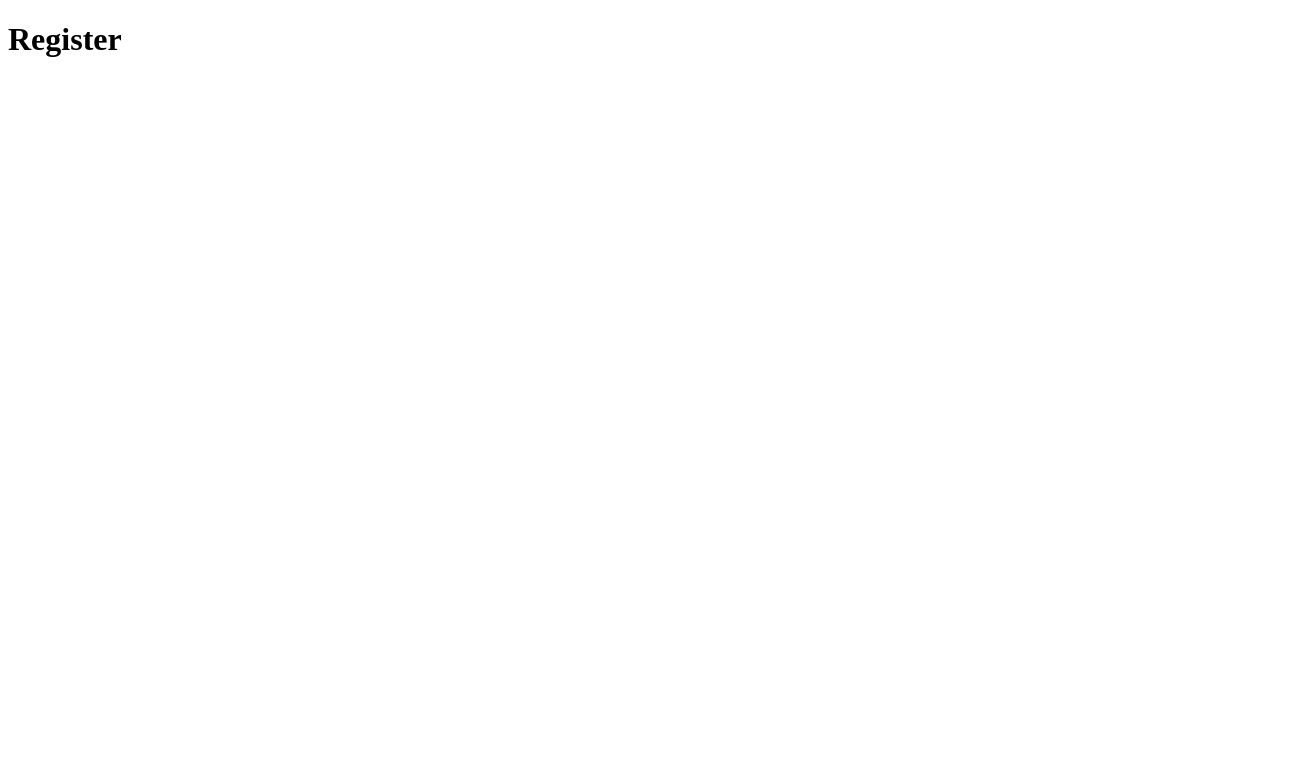
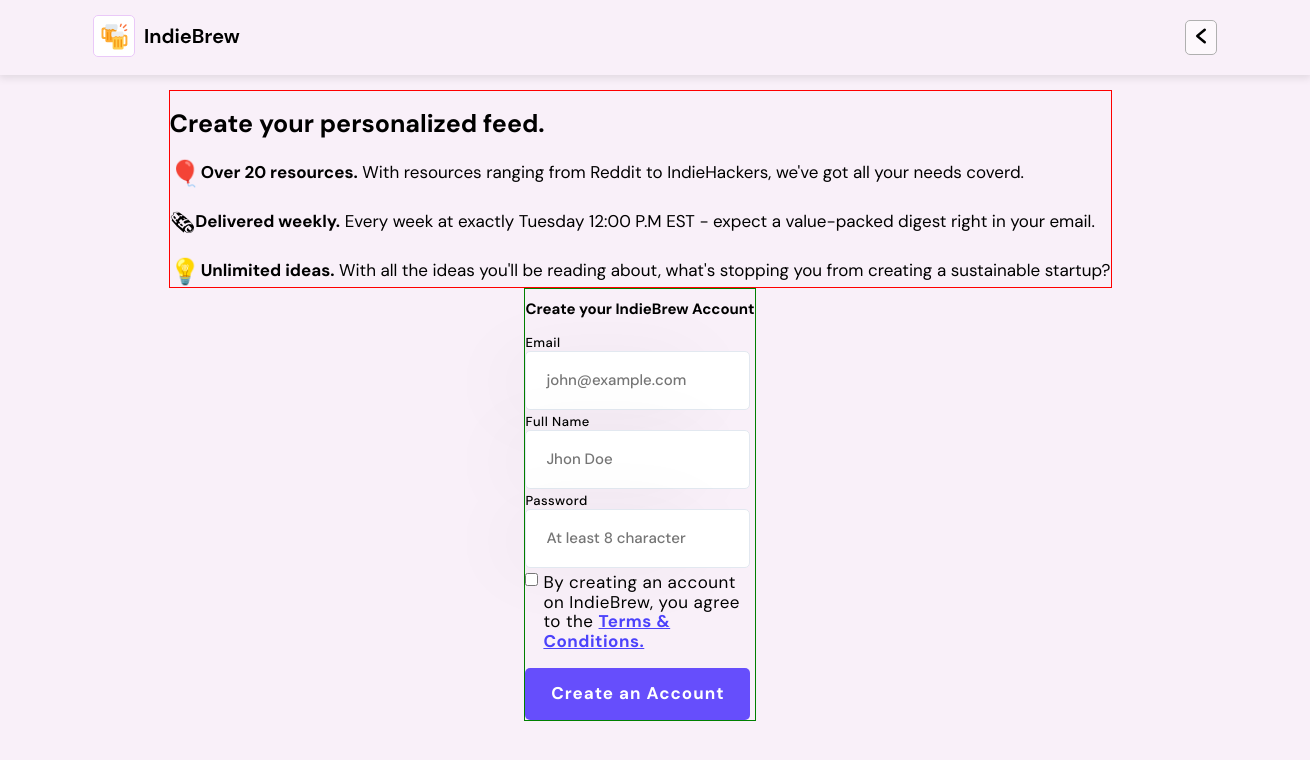
Before and after one commit to VladimirValdes/Indie_BrewLp, a plain HTML site: page pages/register.html in a window 1280 px wide. Shown: the whole page, 1310 px wide, since content can reach past the window. Drawn offline with nearby package versions, Linux system fonts and the light colour scheme.

Commit message:
sign Up Page

```diff
--- a/pages/register.html
+++ b/pages/register.html
@@ -5,8 +5,77 @@
     <meta http-equiv="X-UA-Compatible" content="IE=edge">
     <meta name="viewport" content="width=device-width, initial-scale=1.0">
     <title>Register</title>
+    <link rel="preconnect" href="https://fonts.googleapis.com" />
+	<link rel="preconnect" href="https://fonts.gstatic.com" crossorigin />
+	<link href="https://fonts.googleapis.com/css2?family=DM+Sans:wght@400;500;700&display=swap"
+			rel="stylesheet"/>
+	<link rel="stylesheet" href="/styles/base/normalize.css"/>
+    <link rel="stylesheet" href="/styles/pages/singUp.css"/>
 </head>
 <body>
-    <h1> Register </h1>
+    <header>
+        <nav class="menu">
+            <div class="brand-container">
+                <a href="#" class="brand">
+                    <img src="../assets/Logo.svg" alt="logo" class="brand__logo" />
+                </a>
+            </div>
+
+            <a class="menu__back" href="../index.html">
+                <img src="/assets/back.svg" alt="back-arrow">
+            </a>
+        </nav>
+    </header>
+
+    <main>
+        <section class="section-advantages">
+            <h1 class="title title-ft">Create your personalized feed.</h1>
+
+
+            <article class="advantage">
+               <span  class="icon">🎈</span>
+               <p class="info info--color">
+                <strong>Over 20 resources.</strong>
+                With resources ranging from Reddit to
+                IndieHackers, we've got all your needs
+                coverd.
+            </p>
+           </article>
+           <article class="advantage">
+               <span class="icon">🗞</span>
+               <p class="info info--color">
+                <strong>Delivered weekly.</strong>
+                Every week at exactly Tuesday
+                12:00 P.M EST - expect a value-packed
+                digest right in your email.
+            </p>
+           </article>
+           <article class="advantage">
+               <span class="icon">💡</span>
+               <p class="info info--color">
+                <strong>Unlimited ideas.</strong>
+                With all the ideas you'll be reading about,
+                what's stopping you from creating a sustainable
+                startup?
+            </p>
+           </article>
+        </section>
+        <section class="section-form">
+            <h2>Create your IndieBrew Account</h2>
+            <form class="form">
+                <label for="email" class="form__label">Email</label>
+                <input type="email" id="email"  autofocus class="form__input" placeholder="john@example.com">
+                <label for="user" class="form__label">Full Name</label>
+                <input type="text" id="user" class="form__input" placeholder="Jhon Doe">
+                <label for="pass" class="form__label">Password</label>
+                <input type="password" id="pass" class="form__input" placeholder="At least 8 character">
+                <div class="form__content">
+                    <input type="checkbox" name="check" class="form__check">
+                    <p class="form__info">By creating an account on IndieBrew, you agree to the <a href="">Terms & Conditions.</a></p>
+                </div>
+                <button type="submit" class="form__btn">Create an Account</button>
+            </form>
+        </section>
+    </main>
 </body>
 </html>
--- a/styles/abstracts/_mixins.scss
+++ b/styles/abstracts/_mixins.scss
@@ -144,7 +144,7 @@
     box-shadow: -36px 2px 79px -18px rgba(0,0,0,0.1);
 
     &:placeholder-shown {
-        font-weight: $w-xbg;
+        font-weight: 500;
         font-size: 1.5rem;
         color: #5D5D5E;
     }
--- a/styles/abstracts/_utilityClass.scss
+++ b/styles/abstracts/_utilityClass.scss
@@ -18,13 +18,22 @@ body {
 
         @include base-text(1.7rem, $w-sm, $c-secondary, start , 2.5rem );
 
+
+        &--color {
+            margin: 0;
+            color: black;
+
+        }
+
         span {
 
             @include base-text(1.7rem, $w-bg, $c-links );
 
         }
 
+
     }
+
 
     .link {
 
--- /dev/null
+++ b/styles/pages/singUp.scss
@@ -0,0 +1,138 @@
+
+@import '../abstracts/palette';
+@import '../abstracts/mixins';
+
+// @import 'responsive/main-responsive';
+
+
+html {
+
+    font-family: $font-primary;
+    font-size: 62.5%;
+
+}
+
+body {
+    background-color: #f9f0f9;
+}
+
+header {
+    width: 100%;
+    padding: 1.5rem;
+    box-shadow: 0px 2px 8px 1px rgba(0,0,0,0.1);
+
+    .menu {
+        display: flex;
+        flex-direction: row;
+        justify-content: space-between;
+        align-items: center;
+        width: 100%;
+        max-width: 1124px;
+        margin: 0 auto;
+
+        &__back {
+            padding: 5px;
+            background-color: #fdf8fc;
+            border: 1px solid #b0b0b0;
+            border-radius: 5px;
+            cursor: pointer
+        }
+    }
+}
+
+
+main {
+    @include split-screen("form", "advantages", center);
+
+    width: 100%;
+    max-width: 1124px;
+    margin: 0 auto;
+    padding: 1.5rem;
+
+    .section-advantages {
+        grid-area: advantages;
+        border: 1px solid red;
+
+        .advantage {
+            display: flex;
+            flex-direction: row;
+            justify-content: flex-start;
+            align-items: flex-start;
+            margin-top: 2rem;
+        }
+
+        .icon {
+            font-size: 2.5rem;
+        }
+    }
+
+    .section-form {
+        grid-area: form;
+        border: 1px solid green;
+
+
+
+            .form {
+                display: flex;
+                flex-direction: column;
+                margin-top: 1rem;
+                width: 225px;
+
+                &__label {
+                    margin-top: 0.5rem;
+                    font-size: 1.3rem;
+                    font-weight: 500;
+                    letter-spacing: 0.5px;
+                }
+
+                &__input {
+                    // margin: 0.5rem 0 1rem 0;
+                    // padding: 1rem;
+                    // font-size: 1.2rem;
+                    // font-weight: 500;
+                    // border: 1px solid $color-input;
+                    // border-radius: 5px;
+                    // outline: none;
+
+                    // box-shadow: -36px 2px 79px -18px rgba(0,0,0,0.1);
+
+                    @include base-input();
+                }
+
+                &__content {
+
+                    display: flex;
+                    align-items: flex-start;
+                    margin-top: 0.5rem;
+
+                }
+
+
+                &__info {
+
+                    margin-left: 0.5rem;
+                    margin-top: 0;
+                    font-size: 1.7rem;
+                    font-weight: 400;
+                    color: $c-primary;
+                    letter-spacing: 0.5px;
+
+                    a {
+                        font-weight: 600;
+                        color: $c-links;
+                    }
+                }
+
+                &__btn {
+
+                    @include base-button($c-btn, $c-btnF,  $w-bg, 230px);
+
+
+                }
+            }
+        }
+}
+
+
+
+@import '../abstracts/utilityClass';
```
Also changed, not shown: assets/back.svg (added), styles/main.css, styles/pages/singUp.css (added), 2 other files.
